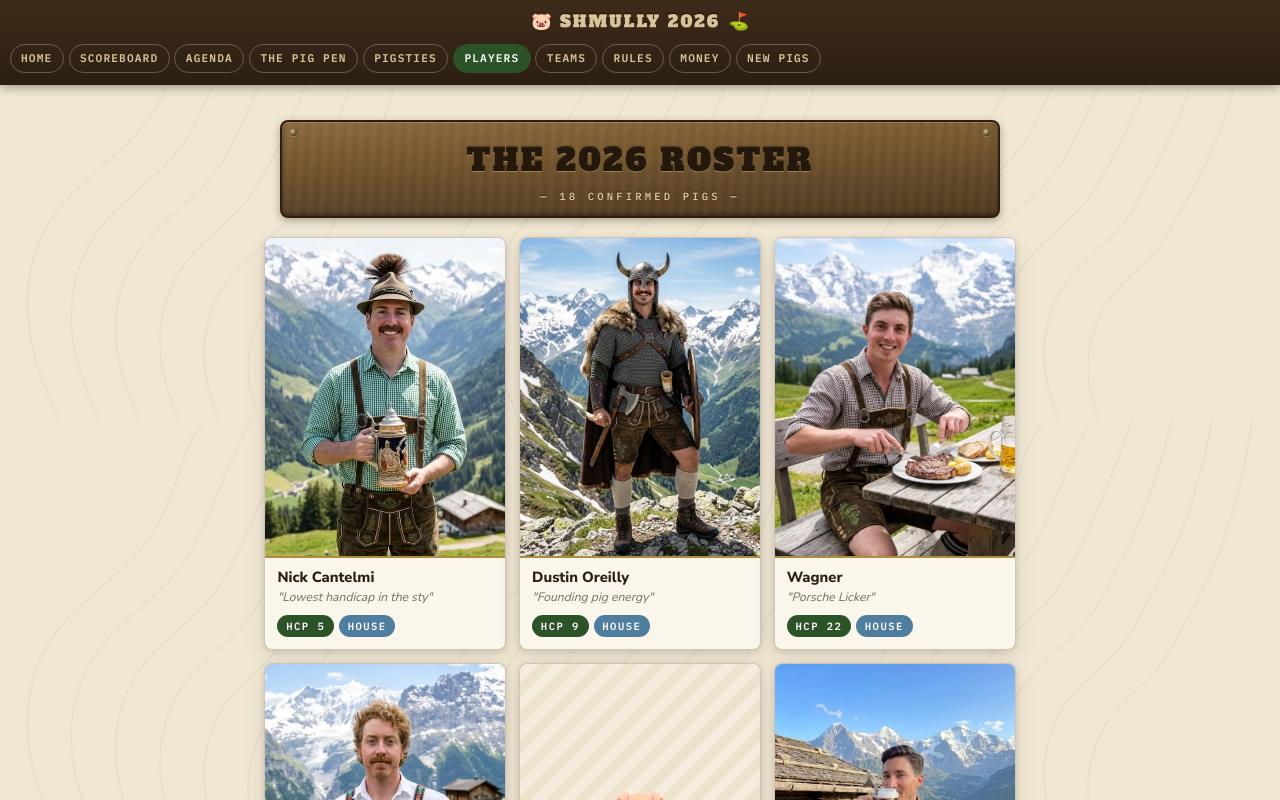
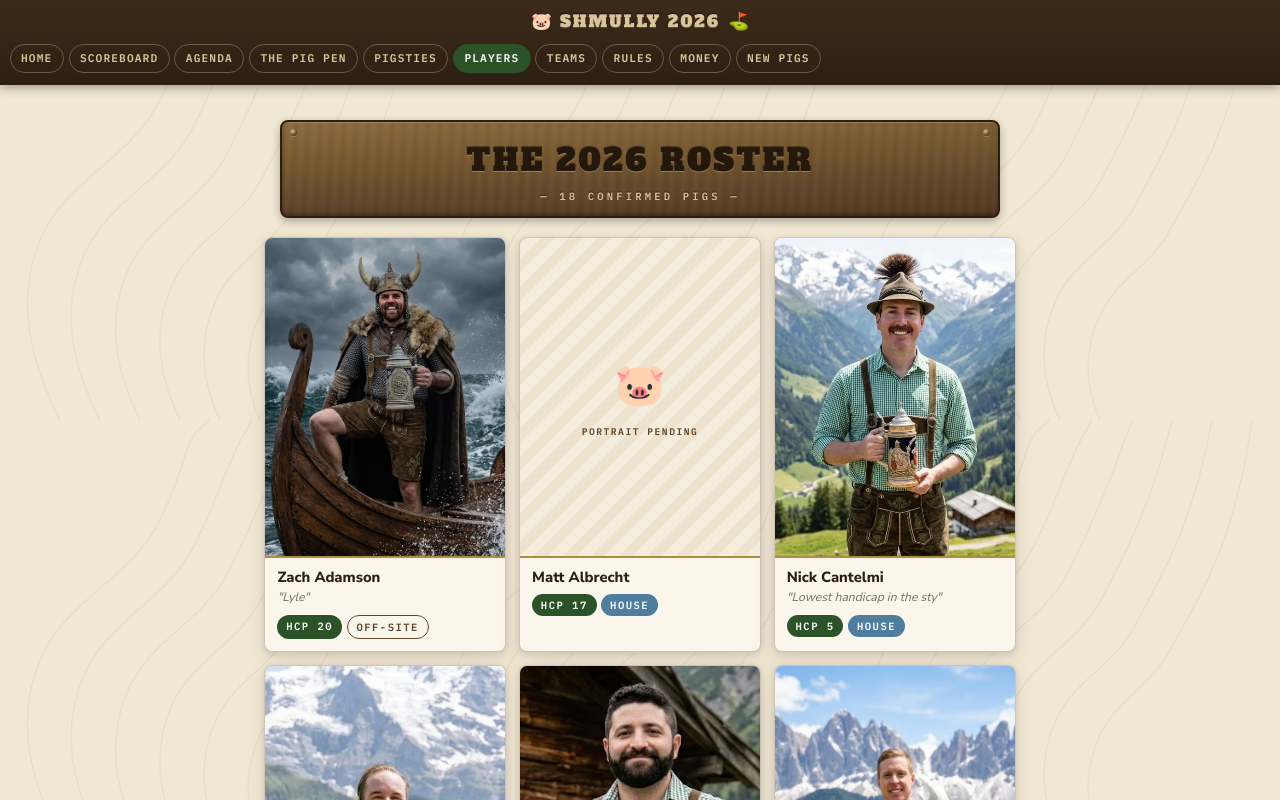
Before and after one commit to jwheuga/shmully.pigs, a React (Vite) app: page /players in a window 1280 px wide. Shown: the top 800 px of the page. Built offline with nearby package versions, Linux system fonts and the light colour scheme.

Commit message:
Roster: sort players alphabetically by last name
Co-Authored-By: Claude Fable 5 <noreply@anthropic.com>
Claude-Session: https://claude.ai/code/session_01SJPHoPtUMUXEp9TjDtaQgt

```diff
--- a/src/pages/Players.jsx
+++ b/src/pages/Players.jsx
@@ -1,5 +1,9 @@
 import SignHeader from '../components/SignHeader.jsx'
 import { players } from '../data/content.ts'
+
+// Alphabetical by last name (single-named pigs sort by that name)
+const lastName = (n) => n.trim().split(' ').at(-1).toLowerCase()
+const roster = [...players].sort((a, b) => lastName(a.name).localeCompare(lastName(b.name)))
 
 function PortraitArea({ p }) {
   if (p.portraitImg) {
@@ -31,7 +35,7 @@ export default function Players() {
       <SignHeader title="The 2026 Roster" elev={`${players.length} CONFIRMED PIGS`} />
 
       <div className="player-grid">
-        {players.map((p) => (
+        {roster.map((p) => (
           <div className="card player-card" key={p.name}>
             <PortraitArea p={p} />
             <div className="player-info">
```
